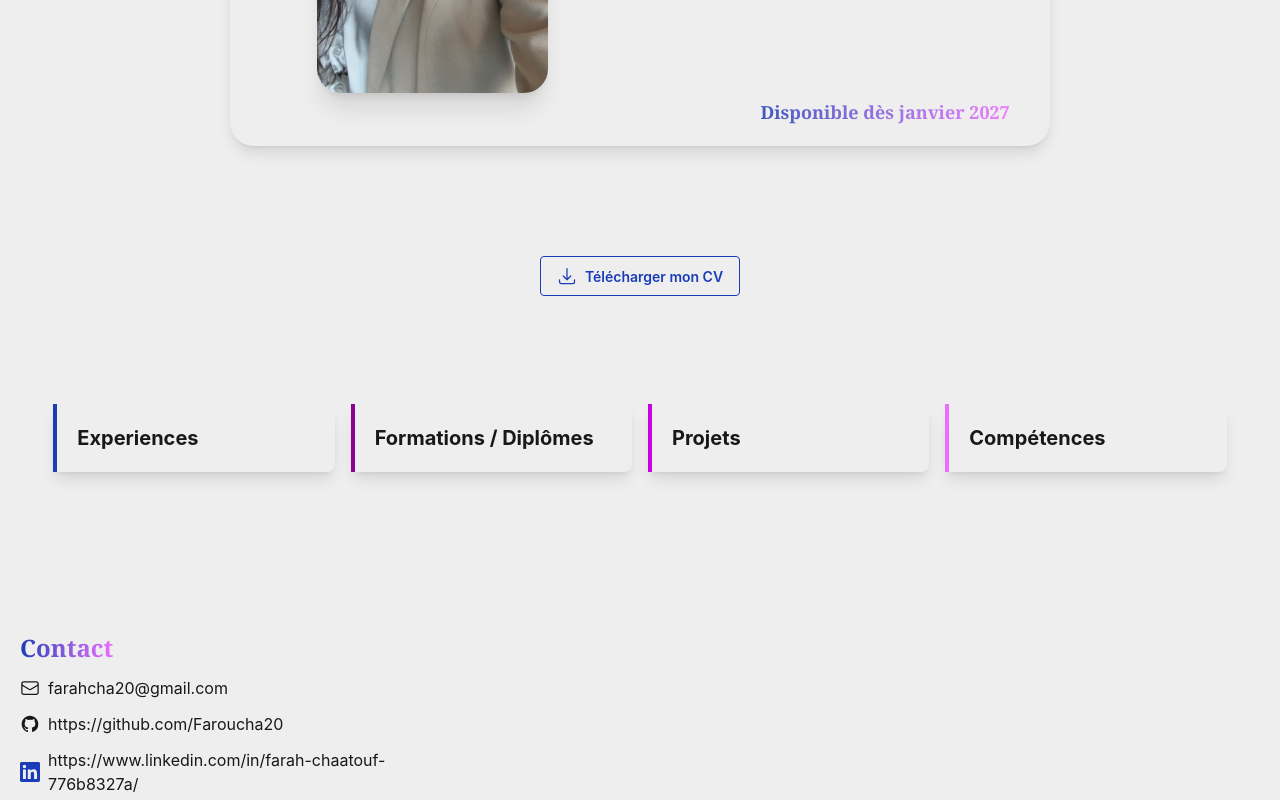
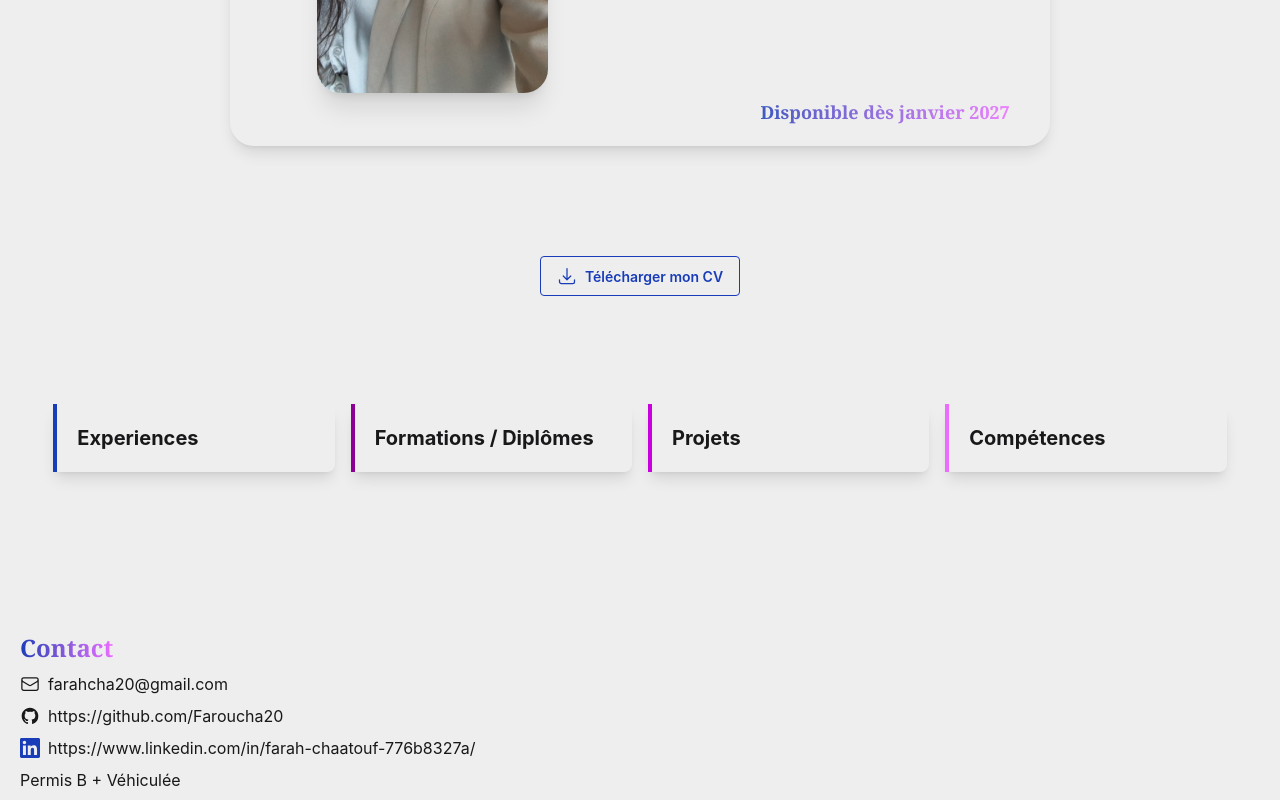
Before and after one commit to Faroucha20/Portfolio, a React (Vite) app in the folder Portfolio_Farah_Chaatouf/: page / in a window 1280 px wide. Shown: the part 604-1404 px from the top of the page. Built offline with nearby package versions, Linux system fonts and the light colour scheme.

Commit message:
CV + Permis

```diff
--- a/Portfolio_Farah_Chaatouf/src/Composants/Footer.tsx
+++ b/Portfolio_Farah_Chaatouf/src/Composants/Footer.tsx
@@ -2,7 +2,7 @@ export default function Footer() {
   return (
     <>
       <div className="w-full md:h-44 h-full px-3 flex justify-between">
-        <div className="md:w-1/3 h-full p-2 md:space-y-3">
+        <div className="md:w-2/3 h-full p-2 md:space-y-2">
           <div className="w-fit md:text-2xl font-semibold font-serif bg-linear-to-r from-blue-800 to-fuchsia-400 bg-clip-text text-transparent decoration-clone">
             Contact
           </div>
@@ -66,6 +66,9 @@ export default function Footer() {
             </a>
             <div>https://www.linkedin.com/in/farah-chaatouf-776b8327a/</div>
           </div>
+          <div className="flex space-x-2">
+            <div>Permis B + Véhiculée</div>
+          </div>
         </div>
       </div>
     </>
```
Also changed, not shown: 1 other file (tests, documents, lock files or other folders).
